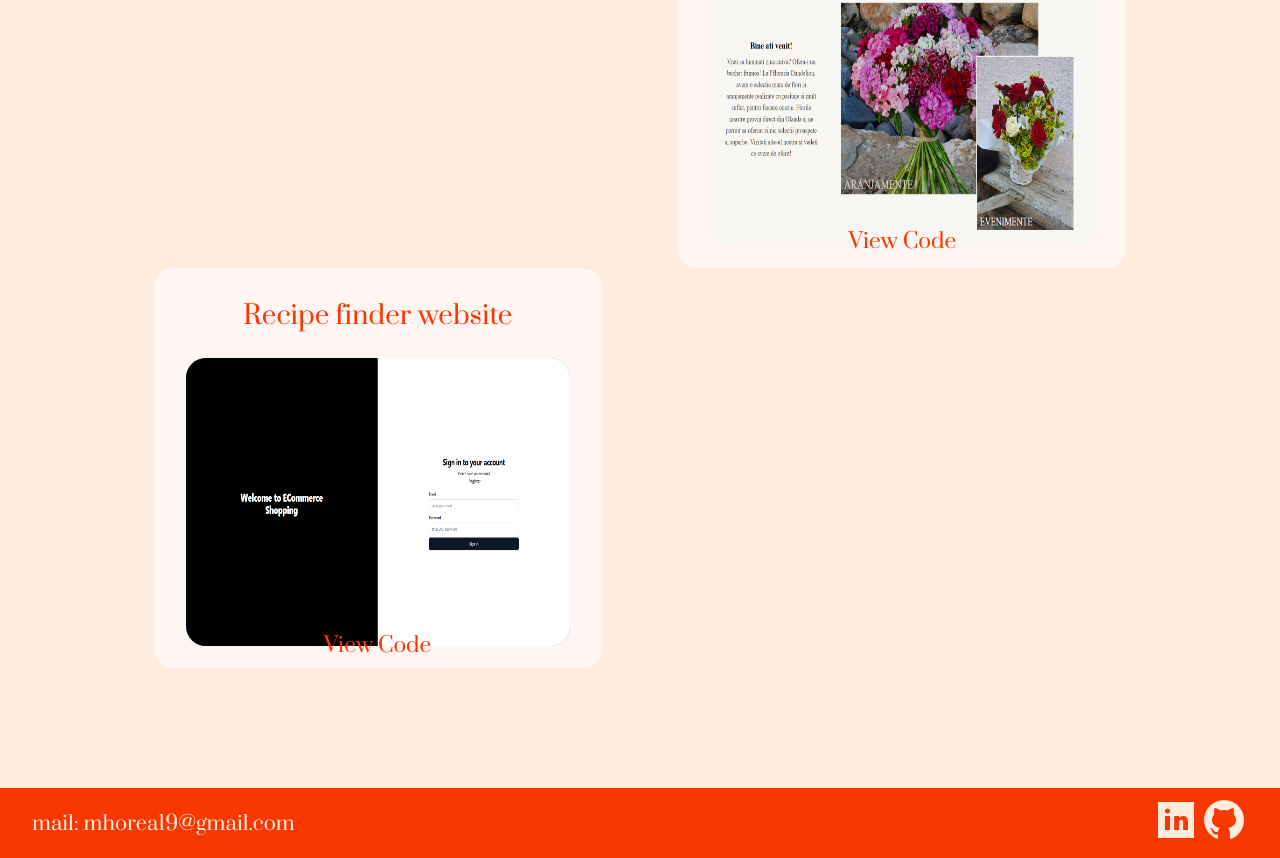
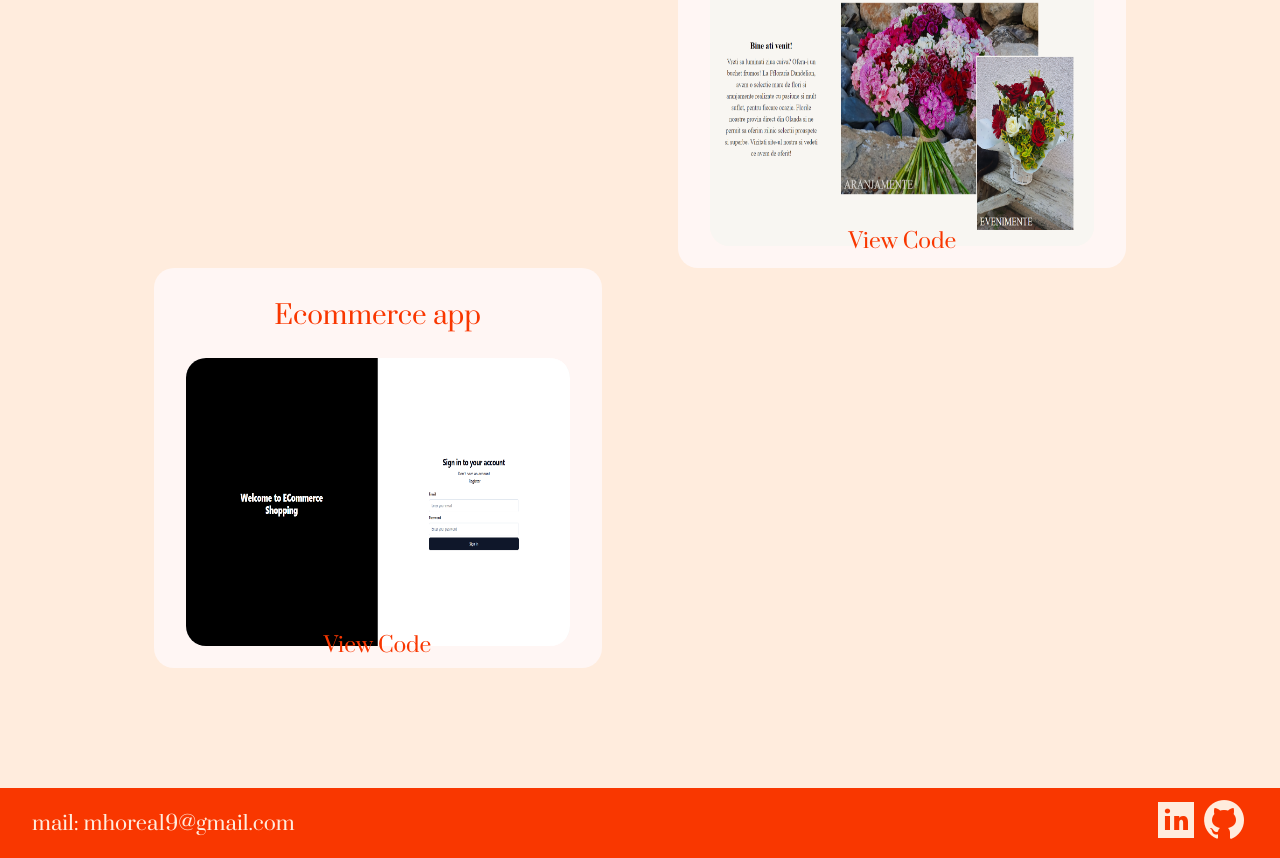
Before and after one commit to HoreaMatei/porto, a Next.js app: page / in a window 1280 px wide. Shown: the part 2133-2991 px from the top of the page. Built offline with nearby package versions, Linux system fonts and the light colour scheme.

Commit message:
site change

```diff
--- a/src/app/components/Portofolio.js
+++ b/src/app/components/Portofolio.js
@@ -59,20 +59,20 @@ const Portofolio = () => {
 
       <div className={styles.relative}>
         <div className={styles.projectDiv1}>
-          <div className={styles.siteName}>Recipe finder website</div>
+          <div className={styles.siteName}>Ecommerce app</div>
           <Link
             target="_blank"
-            href="https://recipee-finder-app.vercel.app/"
+            href="https://e-shop-p84j.onrender.com/auth/login"
             className={styles.link}
           >
             {" "}
             <img className={styles.food1} alt="img" src="./eshop.png" />
           </Link>
-          <img className={styles.food2} alt="img" src="./food2.png" />
+          <img className={styles.food2} alt="img" src="./eshop2.png" />
 
           <Link
             target="_blank"
-            href="https://github.com/HoreaMatei/finalTest"
+            href="https://github.com/HoreaMatei/eShop"
             className={styles.code12}
           >
             View Code
```
Also changed, not shown: public/eshop2.png (added).
